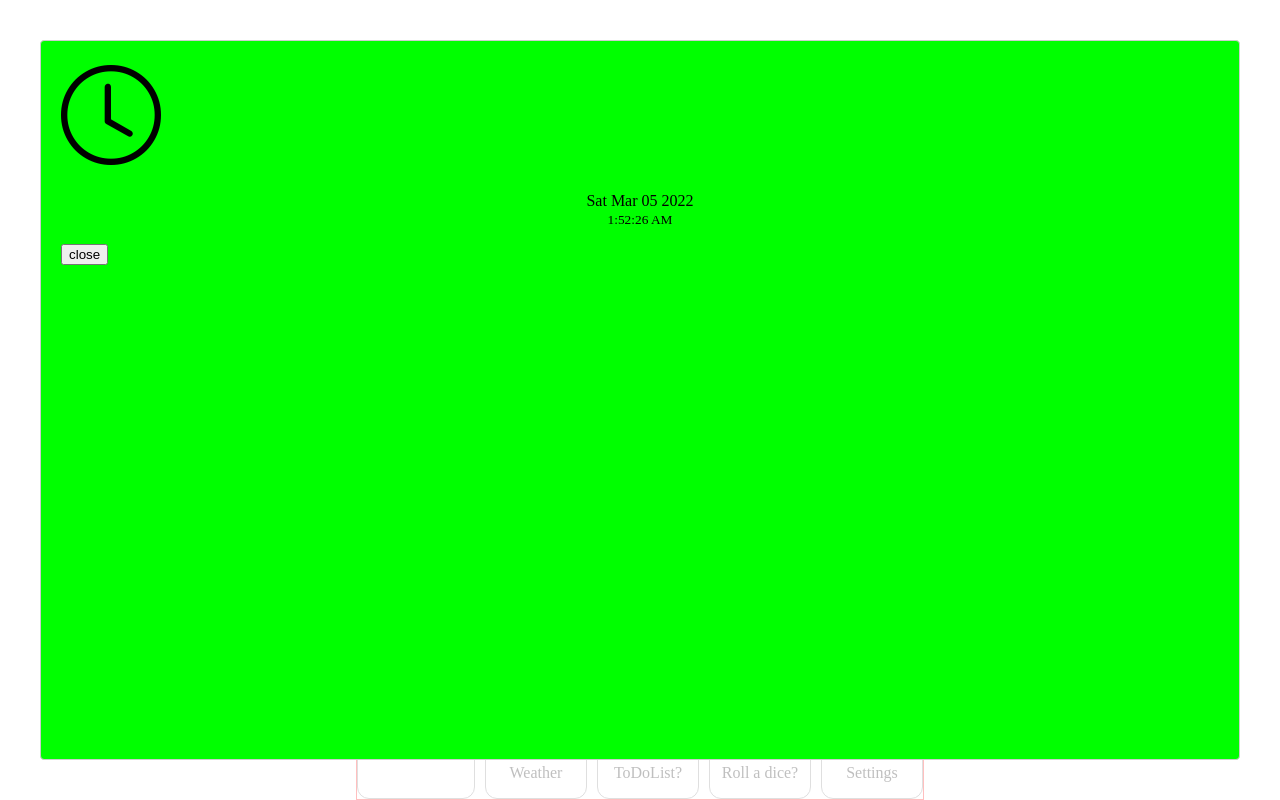
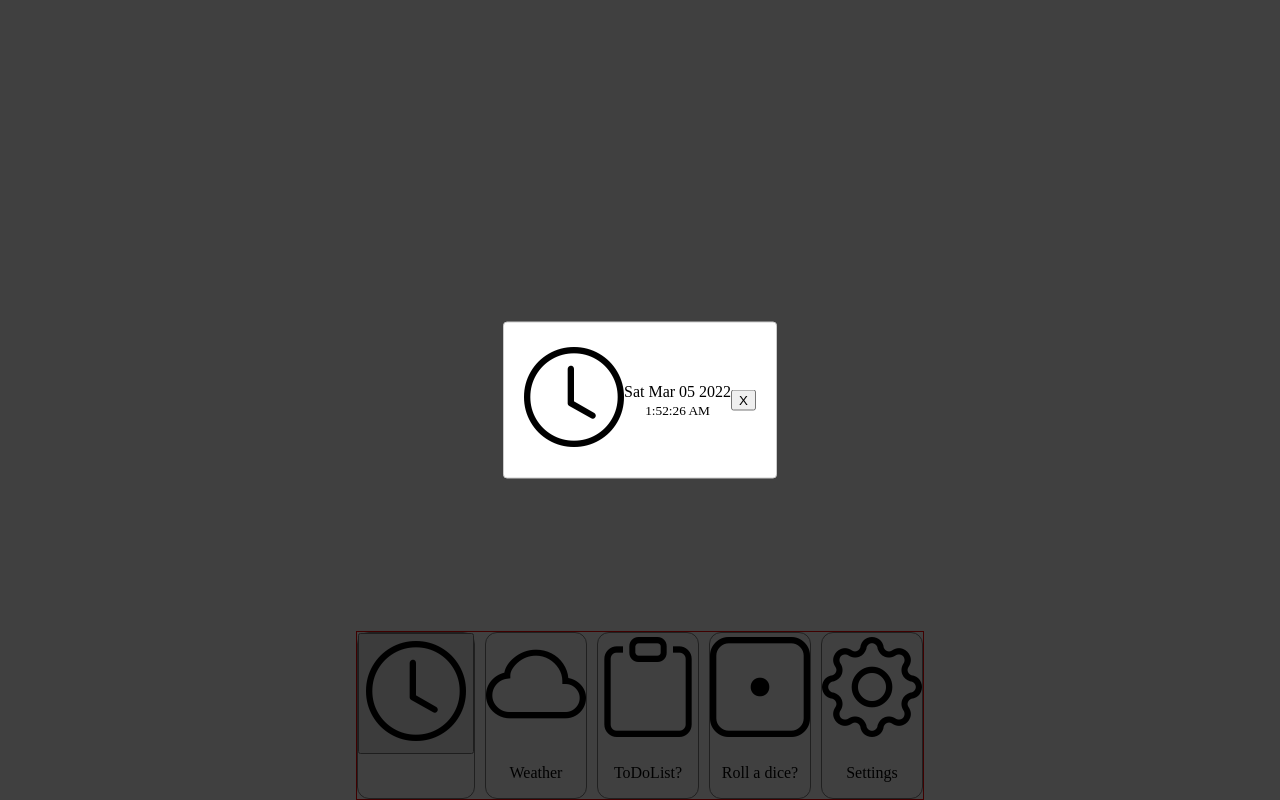
Before and after one commit to jiechenmc/Dash, a React (Create React App) app: page / in a window 1280 px wide. Both pictures are taken after a click on the button 416 px from the left and 693 px from the top of the page. Built offline with nearby package versions, Linux system fonts and the light colour scheme.

Commit message:
Finished Basic Time Widget Styling

```diff
--- a/src/widgets/TimeWidget/TimeWidget.css
+++ b/src/widgets/TimeWidget/TimeWidget.css
@@ -0,0 +1,30 @@
+.TimeWidgetModal {
+  display: flex;
+  align-items: center;
+  justify-content: center;
+
+  position: fixed;
+  top: 50%;
+  left: 50%;
+  transform: translate(-50%, -50%);
+  border: 1px solid #ccc;
+  background: #fff;
+  overflow: auto;
+  border-radius: 4px;
+  outline: none;
+  padding: 20px;
+}
+
+.TimeWidgetModalOverlay {
+  position: fixed;
+  top: 0;
+  left: 0;
+  right: 0;
+  bottom: 0;
+  background-color: rgba(0, 0, 0, 0.75);
+}
+
+#TimeWidgetOpenButton {
+}
+#TimeWidgetCloseButton {
+}
--- a/src/widgets/TimeWidget/TimeWidgetModal.js
+++ b/src/widgets/TimeWidget/TimeWidgetModal.js
@@ -1,5 +1,6 @@
 import React, { useEffect, useState } from "react";
 import Modal from "react-modal";
+import "./TimeWidget.css";
 
 export default function TimeWidgetModal() {
   const parseTime = () => {
@@ -36,29 +37,29 @@
 
   Modal.setAppElement(document.getElementById("root"));
 
-  const customStyles = {
-    content: {
-      backgroundColor: "lime",
-    },
-  };
   return (
     <div>
-      <button onClick={openModal}>
+      <button id="TimeWidgetOpenButton" onClick={openModal}>
         <i className="bi-clock"></i>
       </button>
       <Modal
         isOpen={modalIsOpen}
         onRequestClose={closeModal}
-        style={customStyles}
+        className="TimeWidgetModal"
+        overlayClassName="TimeWidgetModalOverlay"
         contentLabel="Time Widget"
       >
+        {/* Content Start*/}
         <i className="bi-clock"></i>
         <p className="centerText">
           {today}
           <br></br>
           <small>{time}</small>
         </p>
-        <button onClick={closeModal}>close</button>
+        <button id="TimeWidgetCloseButton" onClick={closeModal}>
+          X
+        </button>
+        {/* Content End*/}
       </Modal>
     </div>
   );
```
